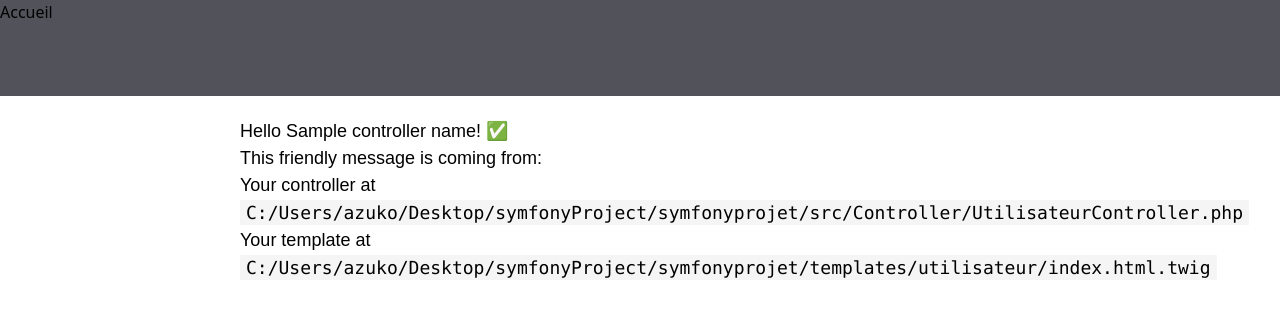
After one commit to Azuko9/symfonyprojet, a Symfony app: template templates/utilisateur/index.html.twig in a window 1280 px wide. The commit adds this page. Shown: the top 317 px of the page. Run offline with Twig, Linux system fonts and the light colour scheme; the template is opened without the code that fills it: most values are stand-ins (such as "Sample title", 1, 10 or a date in 2020); some libraries are stand-ins or nearby versions.

Commit message:
first commit

```diff
--- a/templates/base.html.twig
+++ b/templates/base.html.twig
@@ -8,10 +8,16 @@
         {% endblock %}
 
         {% block javascripts %}
-            {% block importmap %}{{ importmap('app') }}{% endblock %}
         {% endblock %}
+        <script src="https://cdn.tailwindcss.com"></script>
     </head>
     <body>
-        {% block body %}{% endblock %}
+        {% include "header.html.twig" %}
+        <div class="p-1">
+            {% block body %}{% endblock %}
+        </div>
+
+
+
     </body>
 </html>
--- /dev/null
+++ b/templates/header.html.twig
@@ -0,0 +1,7 @@
+<nav class="bg-zinc-600 h-24">
+    <ul>
+        <li>
+            <a href="">Accueil</a>
+        </li>
+    </ul>
+</nav>
--- /dev/null
+++ b/templates/utilisateur/index.html.twig
@@ -0,0 +1,20 @@
+{% extends 'base.html.twig' %}
+
+{% block title %}Hello UtilisateurController!{% endblock %}
+
+{% block body %}
+<style>
+    .example-wrapper { margin: 1em auto; max-width: 800px; width: 95%; font: 18px/1.5 sans-serif; }
+    .example-wrapper code { background: #F5F5F5; padding: 2px 6px; }
+</style>
+
+<div class="example-wrapper">
+    <h1>Hello {{ controller_name }}! ✅</h1>
+
+    This friendly message is coming from:
+    <ul>
+        <li>Your controller at <code>C:/Users/azuko/Desktop/symfonyProject/symfonyprojet/src/Controller/UtilisateurController.php</code></li>
+        <li>Your template at <code>C:/Users/azuko/Desktop/symfonyProject/symfonyprojet/templates/utilisateur/index.html.twig</code></li>
+    </ul>
+</div>
+{% endblock %}
```
Also changed, not shown: src/Controller/AccueilController.php (added, +18 -0 lines), src/Controller/ArticleController.php (added, +18 -0 lines), src/Controller/UtilisateurController.php (added, +18 -0 lines), tailwind.config.js (added, +12 -0 lines), templates/accueil/index.html.twig (added, +8 -0 lines), templates/article/index.html.twig (added, +7 -0 lines).
